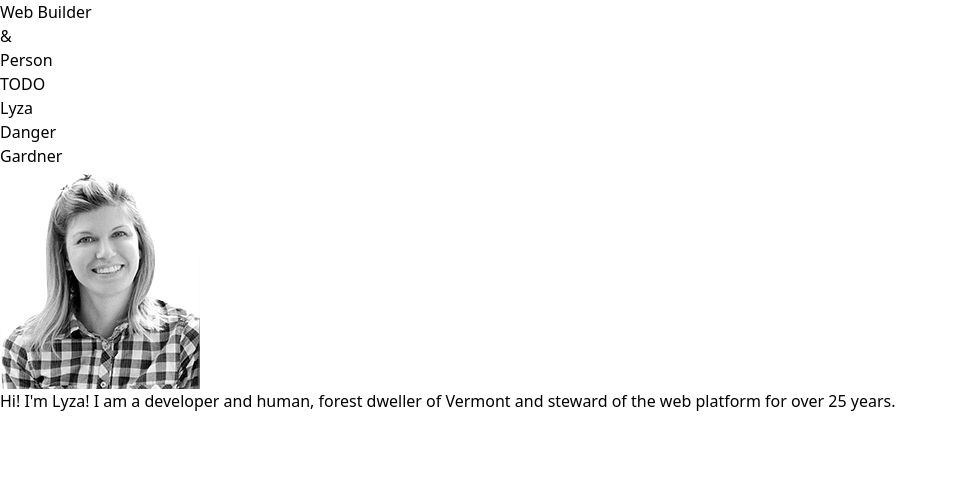
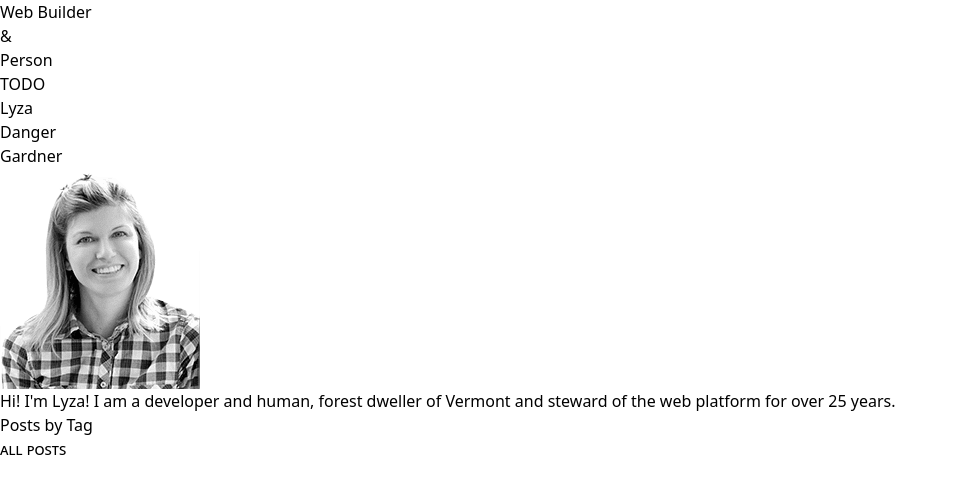
Before and after one commit to lyzadanger/lyza-dot-11ty, an Eleventy site: page src/posts/index.html in a window 1280 px wide. Shown: the whole page, without its empty margins (0-958 px from the left). Built offline with nearby package versions, Linux system fonts and the light colour scheme; Eleventy itself is replaced by a stand-in of ours; files that its build step writes are made by us from their sources; a web font is replaced by a local one.

Commit message:
Establish tag pages

```diff
--- a/src/posts/index.html
+++ b/src/posts/index.html
@@ -2,7 +2,19 @@
 layout: layout.html
 ---
 
-<div class="col-span-12">
+<div class="md:col-span-4">
+  <h3 class="font-display text-xl pb-2 border-b">Posts by Tag</h3>
+  <ul class="font-title text-xl" style="font-variant-caps: all-small-caps">
+    <li class="pl-2 italic text-pank border-l-3 border-pank">All Posts</li>
+    {% assign postTags = collections.post | getAllTagsWithCount %} {% for tag in
+    postTags %}
+    <li>
+      <a href="#" class="pl-2 hover:text-pank">{{tag.tag}} ({{tag.count}})</a>
+    </li>
+    {% endfor %}
+  </ul>
+</div>
+<div class="md:col-span-8">
   <ul>
     {% for post in collections.post reversed %}
     <li><a href="{{post.page.url}}">{{ post.data.title }}</a></li>
```
Also changed, not shown: .eleventy.js.
